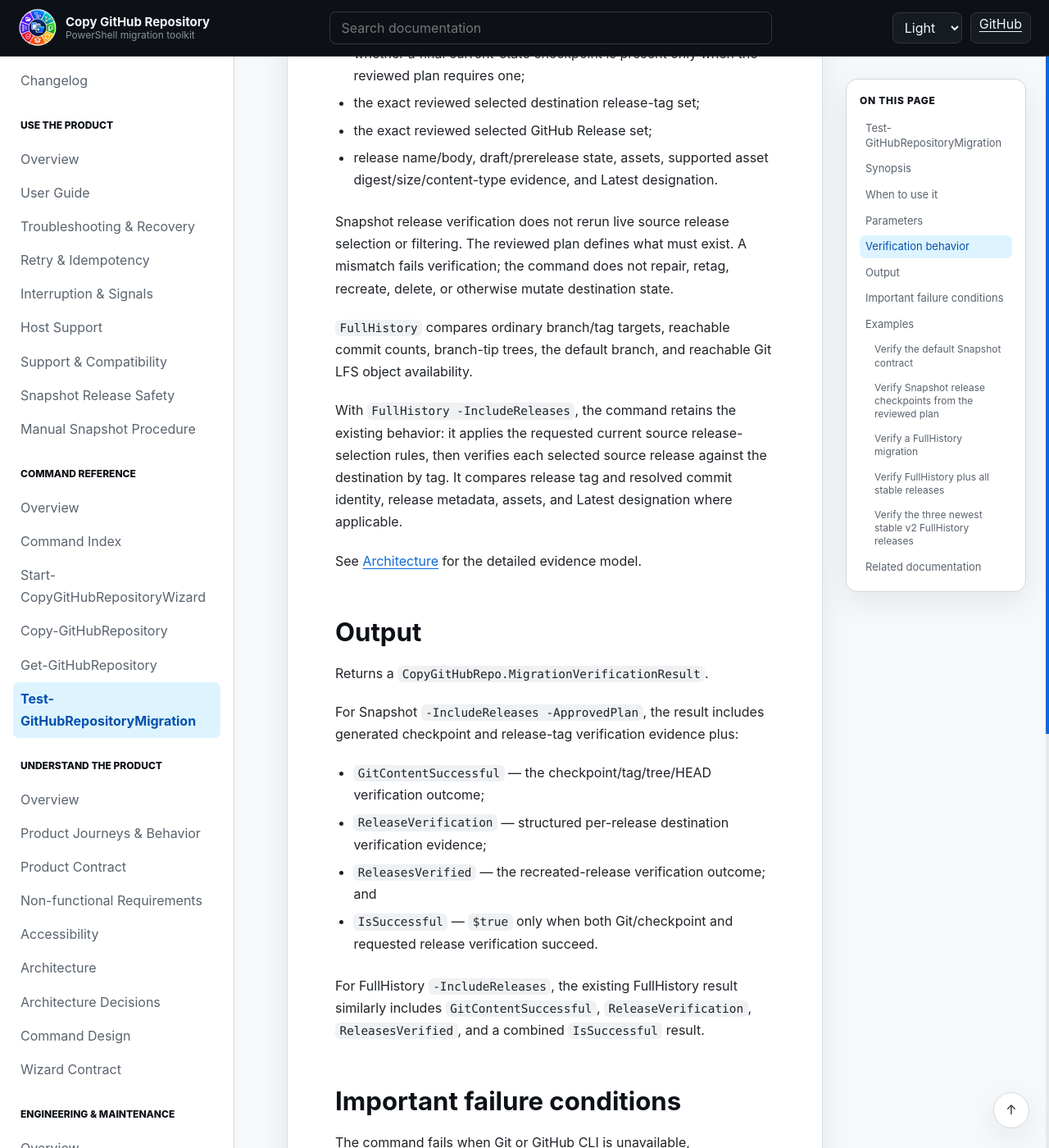
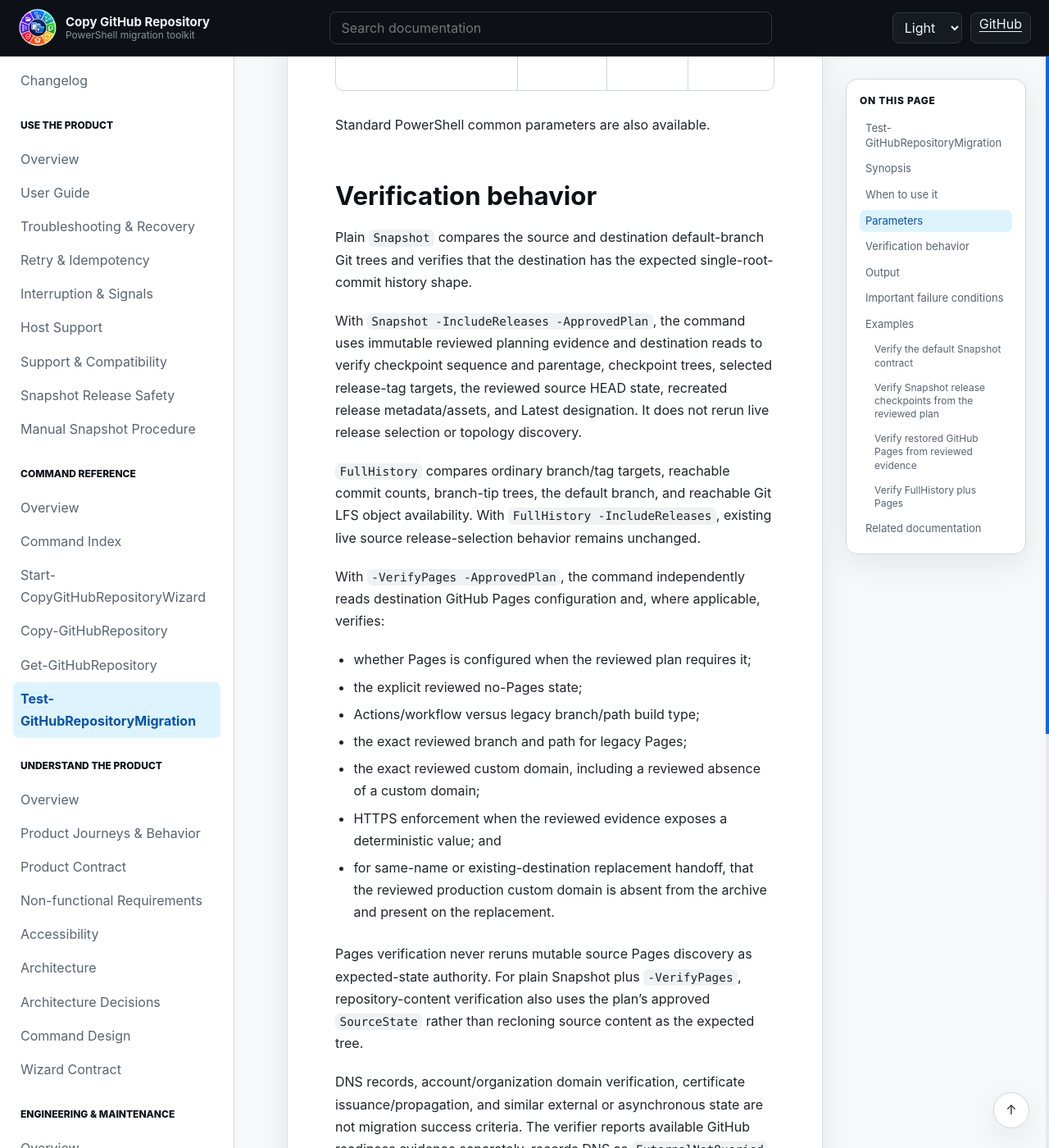
Before and after one commit to infoconex/copy-github-repo, a Jekyll site: the page built from docs/reference/commands/Test-GitHubRepositoryMigration.md, in a window 1280 px wide and 1400 px high, scrolled down 4572 px. Shown: the whole window at 82% size. Built offline with Jekyll 4.4.1, drawn with Linux system fonts in a browser that asks for light colours; some of the changed text lies outside the part shown.

Commit message:
docs: document independent Pages verification

````diff
--- a/docs/reference/commands/Test-GitHubRepositoryMigration.md
+++ b/docs/reference/commands/Test-GitHubRepositoryMigration.md
@@ -1,11 +1,11 @@
 ---
 title: "Test-GitHubRepositoryMigration – Verify GitHub Repository Migrations"
-description: "Verify Snapshot or FullHistory GitHub repository migrations with PowerShell using read-only destination evidence, including approved Snapshot release checkpoints and GitHub Release assets."
+description: "Verify Snapshot or FullHistory GitHub repository migrations with read-only destination evidence, including approved release checkpoints, GitHub Releases, and reviewed GitHub Pages configuration."
 ---
 
 # Test-GitHubRepositoryMigration
 
-Performs read-only verification of migrated repository content. Plain Snapshot and FullHistory retain their existing verification contracts. Snapshot migrations that used `-IncludeReleases` are verified against the immutable reviewed migration plan rather than by rerunning live release selection.
+Performs read-only verification of migrated repository content. Plain Snapshot and FullHistory retain their existing verification contracts. Snapshot migrations that used `-IncludeReleases` are verified against immutable reviewed migration evidence rather than by rerunning live release selection. Migrations that used `-RestorePages` can add `-VerifyPages -ApprovedPlan` to independently compare destination GitHub Pages state with the reviewed Pages evidence.
 
 ## Synopsis
 
@@ -15,6 +15,7 @@ Test-GitHubRepositoryMigration `
     -DestinationRepository <owner/name> `
     [-ContentMode Snapshot|FullHistory] `
     [-IncludeReleases] `
+    [-VerifyPages] `
     [-ReleaseTag <string[]>] `
     [-ReleaseExcludeTag <string[]>] `
     [-IncludePrerelease] `
@@ -26,23 +27,24 @@ Test-GitHubRepositoryMigration `
 
 ## When to use it
 
-Use this command when you want an independent verification result for a completed Snapshot or FullHistory migration. For Snapshot migrations that used `-IncludeReleases`, provide the exact reviewed plan returned by the migration with `-ApprovedPlan`; that evidence defines the expected checkpoints and selected releases. For FullHistory migrations that included GitHub Releases, add `-IncludeReleases` and the same release filters to verify the selected current source releases against the destination. The command does not repair or mutate either repository.
+Use this command when you want an independent verification result for a completed Snapshot or FullHistory migration. For Snapshot migrations that used `-IncludeReleases`, provide the exact reviewed plan with `-ApprovedPlan`; that evidence defines the expected checkpoints and selected releases. For any supported migration that requested `-RestorePages`, add `-VerifyPages -ApprovedPlan`; `Plan.Pages` defines the expected GitHub-side Pages state and live source Pages discovery is not rerun as authority. The command does not repair or mutate either repository.
 
 ## Parameters
 
 | Parameter | Type | Required | Default | Accepted values / format | Description |
 | --- | --- | --- | --- | --- | --- |
-| `SourceRepository` | `String` | Yes | — | `owner/name` | Source repository identity associated with the migration. Plain Snapshot and FullHistory read it as the verification reference; Snapshot `-IncludeReleases` uses the approved plan as expected-state evidence. |
-| `DestinationRepository` | `String` | Yes | — | `owner/name` | Destination repository whose migrated content and, when requested, recreated releases are independently read and checked. |
+| `SourceRepository` | `String` | Yes | — | `owner/name` | Source repository identity associated with the migration. Approved Pages verification requires it to match the reviewed plan. |
+| `DestinationRepository` | `String` | Yes | — | `owner/name` | Destination repository whose migrated content and requested GitHub-side state are independently read and checked. Approved Pages verification requires it to match the reviewed plan. |
 | `ContentMode` | `String` | No | `Snapshot` | `Snapshot`, `FullHistory` | Selects the verification contract. Use the same mode as the migration. |
 | `IncludeReleases` | `Switch` | No | `$false` | Snapshot or FullHistory | Adds GitHub Release verification. Snapshot requires `-ApprovedPlan`; FullHistory retains live source-selection verification. |
-| `ReleaseTag` | `String[]` | No | — | PowerShell wildcard patterns | Includes only source releases whose tag names match at least one supplied pattern for FullHistory verification. Requires `-IncludeReleases`. Snapshot approved-plan verification rejects live release filters. |
-| `ReleaseExcludeTag` | `String[]` | No | — | PowerShell wildcard patterns | Excludes matching source release tags after include filtering for FullHistory verification. Requires `-IncludeReleases`. Snapshot approved-plan verification rejects live release filters. |
-| `IncludePrerelease` | `Switch` | No | `$false` | Switch | Includes prereleases in FullHistory live-selection verification. Requires `-IncludeReleases`; not used with Snapshot `-ApprovedPlan`. |
-| `IncludeDraftReleases` | `Switch` | No | `$false` | Switch | Includes draft releases in FullHistory live-selection verification. Requires `-IncludeReleases`; not used with Snapshot `-ApprovedPlan`. |
-| `ReleaseCount` | `Int32` | No | — | `1` or greater | Limits FullHistory live-selection verification to the newest N source releases after filtering. Requires `-IncludeReleases`; not used with Snapshot `-ApprovedPlan`. |
-| `ApprovedPlan` | `PSObject` | No | — | Reviewed Snapshot migration plan | Required with `-ContentMode Snapshot -IncludeReleases`. Supplies immutable `ReleaseCheckpointPlan` and `ReleaseSelection` evidence so verification does not rerun release selection, filtering, ordering, or topology discovery. |
-| `HostName` | `String` | No | `github.com` | `github.com` in the current release line | GitHub host used for discovery and authentication. Unsupported hosts fail closed. |
+| `VerifyPages` | `Switch` | No | `$false` | Switch | Verifies supported GitHub-side Pages configuration from immutable `Plan.Pages` evidence. Requires `-ApprovedPlan` from a migration that requested `-RestorePages`. |
+| `ReleaseTag` | `String[]` | No | — | PowerShell wildcard patterns | Includes matching source releases for FullHistory verification. Requires `-IncludeReleases`. Snapshot approved-plan verification rejects live release filters. |
+| `ReleaseExcludeTag` | `String[]` | No | — | PowerShell wildcard patterns | Excludes matching source release tags for FullHistory verification. Requires `-IncludeReleases`. |
+| `IncludePrerelease` | `Switch` | No | `$false` | Switch | Includes prereleases in FullHistory release verification. Requires `-IncludeReleases`. |
+| `IncludeDraftReleases` | `Switch` | No | `$false` | Switch | Includes draft releases in FullHistory release verification. Requires `-IncludeReleases`. |
+| `ReleaseCount` | `Int32` | No | — | `1` or greater | Limits FullHistory release verification to the newest N selected source releases. Requires `-IncludeReleases`. |
+| `ApprovedPlan` | `PSObject` | No | — | Reviewed migration plan | Required for Snapshot `-IncludeReleases` and for `-VerifyPages`. Pages verification requires the plan to be bound to the requested source, destination, content mode, host, and `RestorePages` decision. |
+| `HostName` | `String` | No | `github.com` | Supported GitHub host | GitHub host used for discovery and authentication. Unsupported hosts fail closed. |
 
 Standard PowerShell common parameters are also available.
 
@@ -50,44 +52,47 @@ Standard PowerShell common parameters are also available.
 
 Plain `Snapshot` compares the source and destination default-branch Git trees and verifies that the destination has the expected single-root-commit history shape.
 
-With `Snapshot -IncludeReleases -ApprovedPlan`, the command uses immutable reviewed planning evidence and destination reads to verify:
+With `Snapshot -IncludeReleases -ApprovedPlan`, the command uses immutable reviewed planning evidence and destination reads to verify checkpoint sequence and parentage, checkpoint trees, selected release-tag targets, the reviewed source HEAD state, recreated release metadata/assets, and Latest designation. It does not rerun live release selection or topology discovery.
 
-- the exact generated Snapshot checkpoint count and linear sequence;
-- root and parent relationships between generated checkpoint commits;
-- each checkpoint tree against the reviewed source release-state tree, without requiring source and destination commit SHA identity;
-- each reviewed selected release tag against its expected generated Snapshot checkpoint;
-- the final destination default-branch tree against the reviewed source HEAD;
-- whether a final current-state checkpoint is present only when the reviewed plan requires one;
-- the exact reviewed selected destination release-tag set;
-- the exact reviewed selected GitHub Release set;
-- release name/body, draft/prerelease state, assets, supported asset digest/size/content-type evidence, and Latest designation.
+`FullHistory` compares ordinary branch/tag targets, reachable commit counts, branch-tip trees, the default branch, and reachable Git LFS object availability. With `FullHistory -IncludeReleases`, existing live source release-selection behavior remains unchanged.
 
-Snapshot release verification does not rerun live source release selection or filtering. The reviewed plan defines what must exist. A mismatch fails verification; the command does not repair, retag, recreate, delete, or otherwise mutate destination state.
+With `-VerifyPages -ApprovedPlan`, the command independently reads destination GitHub Pages configuration and, where applicable, verifies:
 
-`FullHistory` compares ordinary branch/tag targets, reachable commit counts, branch-tip trees, the default branch, and reachable Git LFS object availability.
+- whether Pages is configured when the reviewed plan requires it;
+- the explicit reviewed no-Pages state;
+- Actions/workflow versus legacy branch/path build type;
+- the exact reviewed branch and path for legacy Pages;
+- the exact reviewed custom domain, including a reviewed absence of a custom domain;
+- HTTPS enforcement when the reviewed evidence exposes a deterministic value; and
+- for same-name or existing-destination replacement handoff, that the reviewed production custom domain is absent from the archive and present on the replacement.
 
-With `FullHistory -IncludeReleases`, the command retains the existing behavior: it applies the requested current source release-selection rules, then verifies each selected source release against the destination by tag. It compares release tag and resolved commit identity, release metadata, assets, and Latest designation where applicable.
+Pages verification never reruns mutable source Pages discovery as expected-state authority. For plain Snapshot plus `-VerifyPages`, repository-content verification also uses the plan's approved `SourceState` rather than recloning source content as the expected tree.
 
-See [Architecture](../../product/architecture.md) for the detailed evidence model.
+DNS records, account/organization domain verification, certificate issuance/propagation, and similar external or asynchronous state are not migration success criteria. The verifier reports available GitHub readiness evidence separately, records DNS as `ExternalNotQueried`, and reports `DnsMigrated = $false`.
+
+See [GitHub Pages migration contract](../../product/github-pages-migration-contract.md) for the normative Pages boundary.
 
 ## Output
 
 Returns a `CopyGitHubRepo.MigrationVerificationResult`.
 
-For Snapshot `-IncludeReleases -ApprovedPlan`, the result includes generated checkpoint and release-tag verification evidence plus:
+When release verification is requested, the result retains `GitContentSuccessful`, `ReleaseVerification`, `ReleasesVerified`, and the existing combined `IsSuccessful` behavior.
 
-- `GitContentSuccessful` — the checkpoint/tag/tree/HEAD verification outcome;
-- `ReleaseVerification` — structured per-release destination verification evidence;
-- `ReleasesVerified` — the recreated-release verification outcome; and
-- `IsSuccessful` — `$true` only when both Git/checkpoint and requested release verification succeed.
+When `-VerifyPages` is requested, the result additionally includes:
 
-For FullHistory `-IncludeReleases`, the existing FullHistory result similarly includes `GitContentSuccessful`, `ReleaseVerification`, `ReleasesVerified`, and a combined `IsSuccessful` result.
+- `PagesVerification` — a `CopyGitHubRepo.GitHubPagesVerificationResult` containing expected/actual configured state, named deterministic comparison checks, and external-readiness evidence;
+- `PagesVerified` — whether all deterministic reviewed Pages checks passed; and
+- `IsSuccessful` — `$true` only when the existing content/release contract and Pages verification all succeed.
+
+`PagesVerification.ExternalReadiness` is informational evidence. It explicitly does not affect Pages configuration verification success.
 
 ## Important failure conditions
 
-The command fails when Git or GitHub CLI is unavailable, authentication is unavailable, an unsupported host is supplied, required repository discovery fails, or native verification cannot gather required evidence. Release filter parameters require `-IncludeReleases`.
+The command fails before verification when required reviewed evidence is absent or not bound to the requested migration identity. `-VerifyPages` requires a plan produced with `RestorePages = $true`, non-null `Plan.Pages`, the same source and destination repository identities, the same content mode, and the same GitHub host.
 
-Snapshot `-IncludeReleases` additionally fails closed when `-ApprovedPlan` is absent or incomplete, or when live release filters are supplied alongside the approved plan. A completed verification returns `IsSuccessful = $false` for concrete destination mismatches such as an incorrect checkpoint tree or tag target, a missing/unexpected selected release, altered release metadata or assets, or an incorrect Latest designation.
+A completed verification returns `IsSuccessful = $false` for concrete destination mismatches such as an incorrect Pages configured state, build type, legacy branch/path, custom domain, deterministic HTTPS state, or replacement/archive domain ownership. External DNS, domain-verification, and certificate readiness do not make those deterministic checks pass or fail.
+
+Existing Git/content/release failure behavior is unchanged.
 
 ## Examples
 
@@ -110,41 +115,32 @@ Test-GitHubRepositoryMigration `
     -ApprovedPlan $migration.Plan
 ```
 
-### Verify a FullHistory migration
+### Verify restored GitHub Pages from reviewed evidence
 
 ```powershell
 Test-GitHubRepositoryMigration `
     -SourceRepository infoconex/source `
     -DestinationRepository infoconex/destination `
-    -ContentMode FullHistory
+    -ContentMode Snapshot `
+    -VerifyPages `
+    -ApprovedPlan $migration.Plan
 ```
 
-### Verify FullHistory plus all stable releases
+### Verify FullHistory plus Pages
 
 ```powershell
 Test-GitHubRepositoryMigration `
     -SourceRepository infoconex/source `
     -DestinationRepository infoconex/destination `
     -ContentMode FullHistory `
-    -IncludeReleases
-```
-
-### Verify the three newest stable v2 FullHistory releases
-
-```powershell
-Test-GitHubRepositoryMigration `
-    -SourceRepository infoconex/source `
-    -DestinationRepository infoconex/destination `
-    -ContentMode FullHistory `
-    -IncludeReleases `
-    -ReleaseTag 'v2.*' `
-    -ReleaseCount 3
+    -VerifyPages `
+    -ApprovedPlan $migration.Plan
 ```
 
 ## Related documentation
 
 - [`Copy-GitHubRepository`](Copy-GitHubRepository.md)
+- [GitHub Pages migration contract](../../product/github-pages-migration-contract.md)
 - [Product contract](../../product/product-contract.md)
-- [Command design](../../product/command-design.md)
 - [Architecture](../../product/architecture.md)
 - [Host support](../../user/host-support.md)
````
